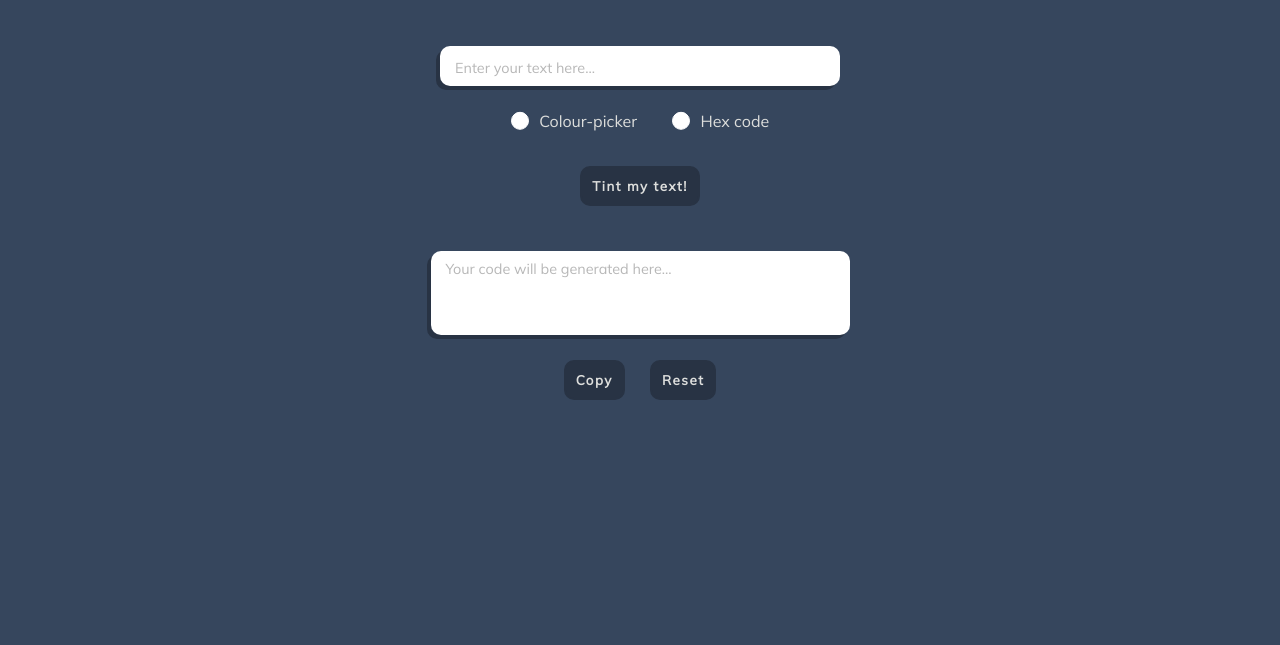
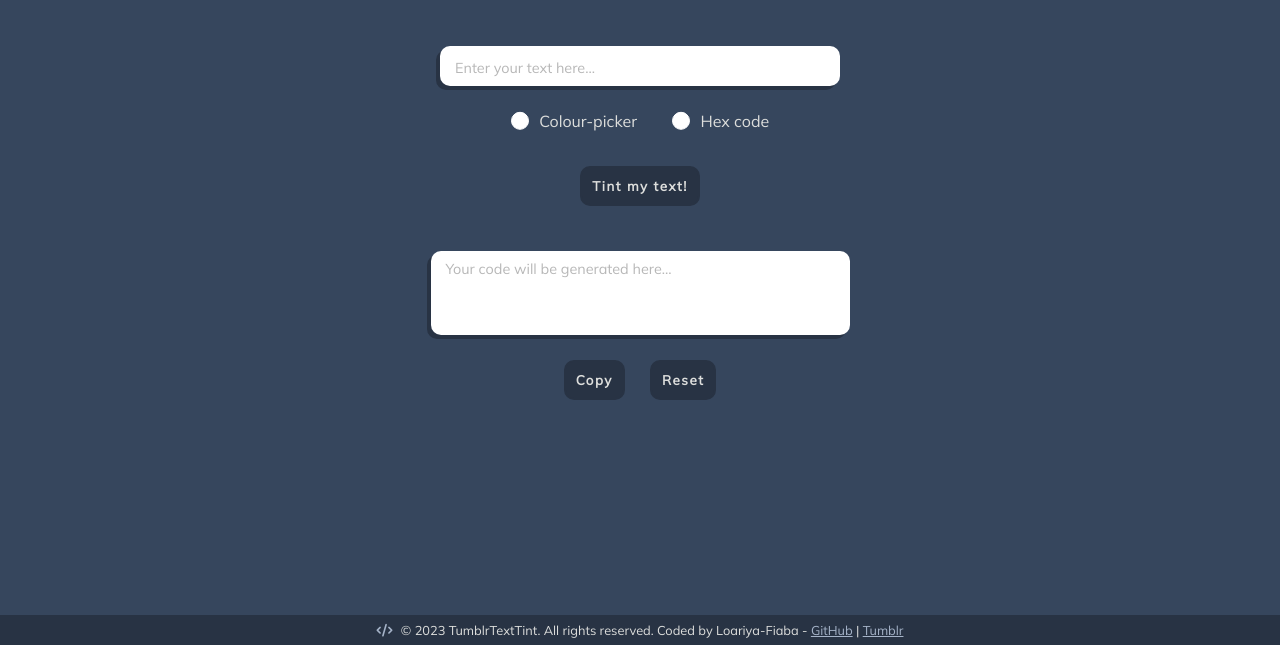
Before and after one commit to izicodes/TumblrTextTint, a plain HTML site: page index.html in a window 1280 px wide. Shown: the part 155-800 px from the top of the page. Drawn offline with Linux system fonts and the light colour scheme.

Commit message:
💗 Added more footer styling

```diff
--- a/index.html
+++ b/index.html
@@ -5,6 +5,7 @@
 		<meta http-equiv="X-UA-Compatible" content="IE=edge" />
 		<meta name="viewport" content="width=device-width, initial-scale=1.0" />
 		<link rel="shortcut icon" href="images/favicon.png" type="image/x-icon" />
+		<link rel="stylesheet" href="https://cdnjs.cloudflare.com/ajax/libs/font-awesome/6.2.1/css/all.min.css" />
 		<link rel="stylesheet" href="src/styles.css" />
 		<title>TumblrTextTint</title>
 	</head>
@@ -50,6 +51,10 @@
 				</main>
 			</div>
 		</div>
+		<footer>
+			<i class="fa-solid fa-code"></i> © 2023 TumblrTextTint. All rights reserved. Coded by Loariya-Fiaba - <a href="https://github.com/xiacodes" target="_blank" rel="noopener noreferrer">GitHub</a> |
+			<a href="https://xiacodes.tumblr.com/" target="_blank" rel="noopener noreferrer">Tumblr</a>
+		</footer>
 		<script src="src/script.js"></script>
 	</body>
 </html>
--- a/src/styles.css
+++ b/src/styles.css
@@ -17,6 +17,9 @@ body {
 	margin: 0;
 	font-size: 16px;
 	font-family: "Mulish", sans-serif;
+	display: flex;
+	flex-direction: column;
+	min-height: 100vh;
 }
 
 /* WRAPPERS */
@@ -139,7 +142,6 @@ input[type="radio"]:checked::before {
 	border: none;
 	cursor: url(https://cur.cursors-4u.net/cursors/cur-7/cur683.cur), auto !important;
 }
-
 #colour-picker::-webkit-color-swatch {
 	border-radius: 13px;
 	border: 3px solid white;
@@ -208,7 +210,6 @@ button {
 	color: var(--dark-blue);
 	cursor: url(https://cur.cursors-4u.net/cursors/cur-7/cur683.cur), auto !important;
 }
-
 #generate-btn:hover,
 .button-group > button:nth-child(1):hover,
 .button-group > button:nth-child(2):hover {
@@ -231,19 +232,19 @@ button {
 /* FOOTER */
 footer {
 	width: 100%;
-	margin-top: 60px;
+	margin-top: auto;
 	text-align: center;
-	padding: 5px 0;
-	background-color: #485c42;
-	color: #b1b7b0;
+	padding: 7px 0;
+	background-color: var(--dark-blue);
+	color: var(--grey);
+	font-size: 0.8rem;
 }
 footer > a {
-	color: #bcc2ac;
+	color: #a5b3c8;
 	transition: 400ms;
 }
-
 .fa-code {
-	color: #103305;
+	color: #a5b3c8;
 	padding-right: 5px;
 }
 
@@ -257,6 +258,10 @@ footer > a {
 	#final-code-textarea,
 	#user-input {
 		width: 100% !important;
+	}
+
+	footer {
+		margin-top: 60px;
 	}
 
 	#logo {
```
